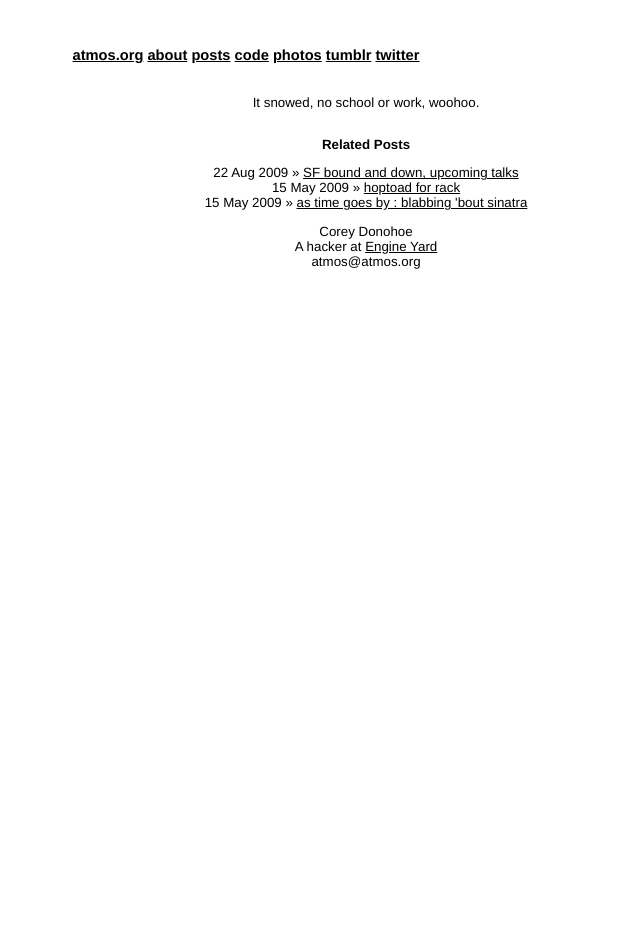
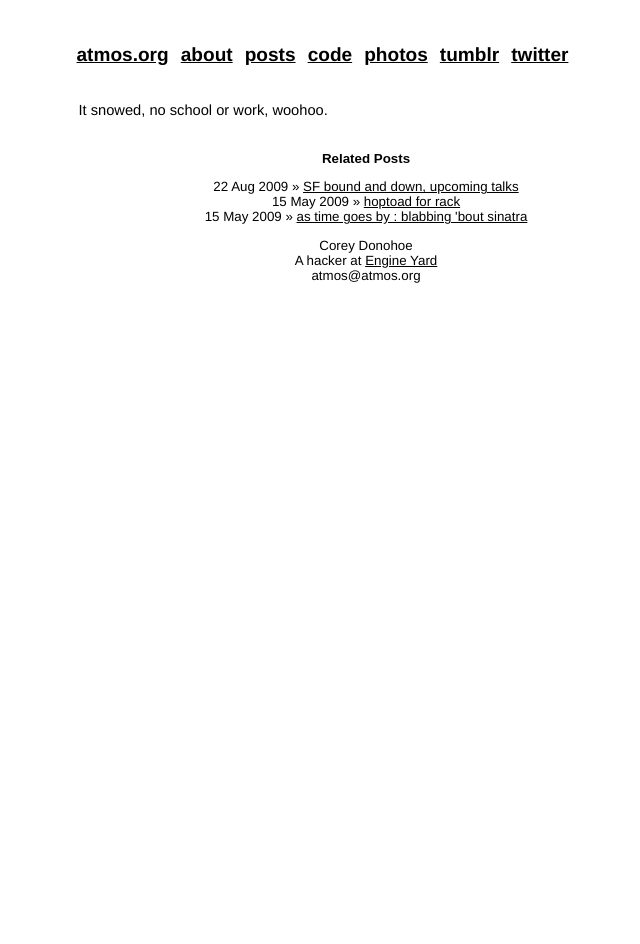
Before and after one commit to atmos/atmos.github.io, a Jekyll site: the page built from _posts/2002-2-6-snow-day.markdown, in a window 1280 px wide. Shown: the whole page, without its empty margins (274-914 px from the left). Built offline with Jekyll 4.4.1, drawn with Linux system fonts in a browser that asks for light colours; nearby versions of some CDN libraries; Markdown is read by kramdown in place of the engine named in the settings.

Commit message:
add a little more css to make recent posts readable

```diff
--- a/css/screen.css
+++ b/css/screen.css
@@ -18,6 +18,7 @@ body {
 
 h1, h2, h3, h4, h5, h6 {
   font-size: 100%;
+  font-family: "terfens-1","terfens-2",sans-serif;
 }
 
 h1 {
@@ -34,6 +35,7 @@ a {
 
 a:hover {
   color: #333;
+  text-decoration: none;
 }
 
 a:visited {
@@ -63,6 +65,10 @@ table {
   margin-bottom: 2em;
 }
 
+.title a {
+  font-size: 1.3em;
+  padding: 1px 4px;
+}
 /*****************************************************************************/
 /*
 /* Posts
@@ -70,6 +76,21 @@ table {
 /*****************************************************************************/
 #post {
   width: 850px;
+  margin: 0 auto;
+}
+
+#post p {
+  font-size: 110%;
+  width: 575px;
+  text-align: left;
+  margin: 0 auto;
+  padding: 6px;
+}
+
+#post .gist {
+  width: 600px;
+  padding: 4px;
+  text-align: left;
   margin: 0 auto;
 }
 
@@ -82,7 +103,10 @@ table {
 
 #post ul,
 #post ol {
-  margin-left: 1.25em;
+  width: 500px;
+  text-align: left;
+  margin: 0 auto;
+  padding: 2px;
 }
 
 #post code {
```
